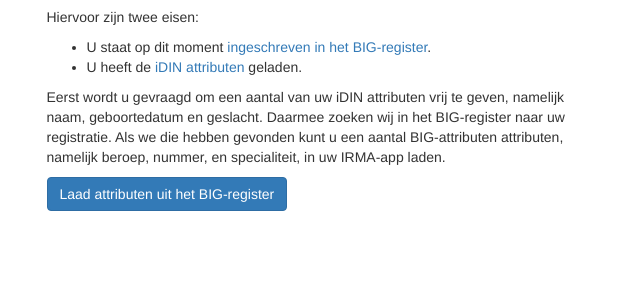
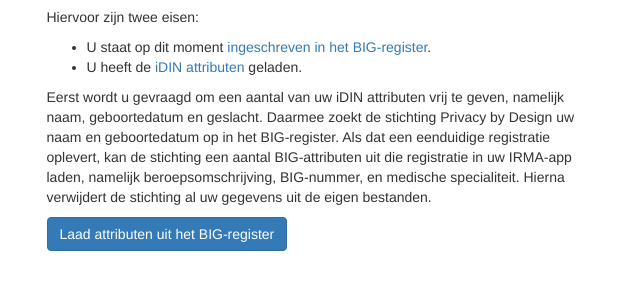
Before and after one commit to credentials/irma_big_server, a plain HTML site: page src/main/webapp/index.html in a window 1280 px wide. Shown: the part 133-422 px from the top of the page, without its empty margins (316-956 px from the left). Drawn offline with nearby package versions, Linux system fonts and the light colour scheme.

Commit message:
Improve text

```diff
--- a/src/main/webapp/index.html
+++ b/src/main/webapp/index.html
@@ -44,18 +44,21 @@
 
                         <p>
                             Eerst wordt u gevraagd om een aantal van uw iDIN attributen vrij te geven, namelijk naam,
-                            geboortedatum en geslacht. Daarmee zoeken wij in het BIG-register naar uw registratie.
-                            Als we die hebben gevonden kunt u een aantal BIG-attributen attributen, namelijk beroep,
-                            nummer, en specialiteit, in uw IRMA-app laden.
+                            geboortedatum en geslacht. Daarmee zoekt de stichting Privacy by Design uw naam en geboortedatum
+                            op in het BIG-register. Als dat een eenduidige registratie oplevert,
+                            kan de stichting een aantal BIG-attributen uit die registratie in uw
+                            IRMA-app laden, namelijk beroepsomschrijving, BIG-nummer, en medische
+                            specialiteit. Hierna verwijdert de stichting al uw gegevens uit de eigen
+                            bestanden.
                         </p>
 
                         <p>
                             <button class="btn btn-primary" id="request-attributes" disabled>Laad attributen uit het BIG-register</button>
                             <span id="progress"></span>
                         </p>
-					</div>
+                    </div>
 
-					<div id="window-after-request" style="display: none;">
+                    <div id="window-after-request" style="display: none;">
                         <!-- Attributes have been loaded. User can add them
                         to their app -->
                         <h2>Beschikbare BIG register attributen</h2>
```
